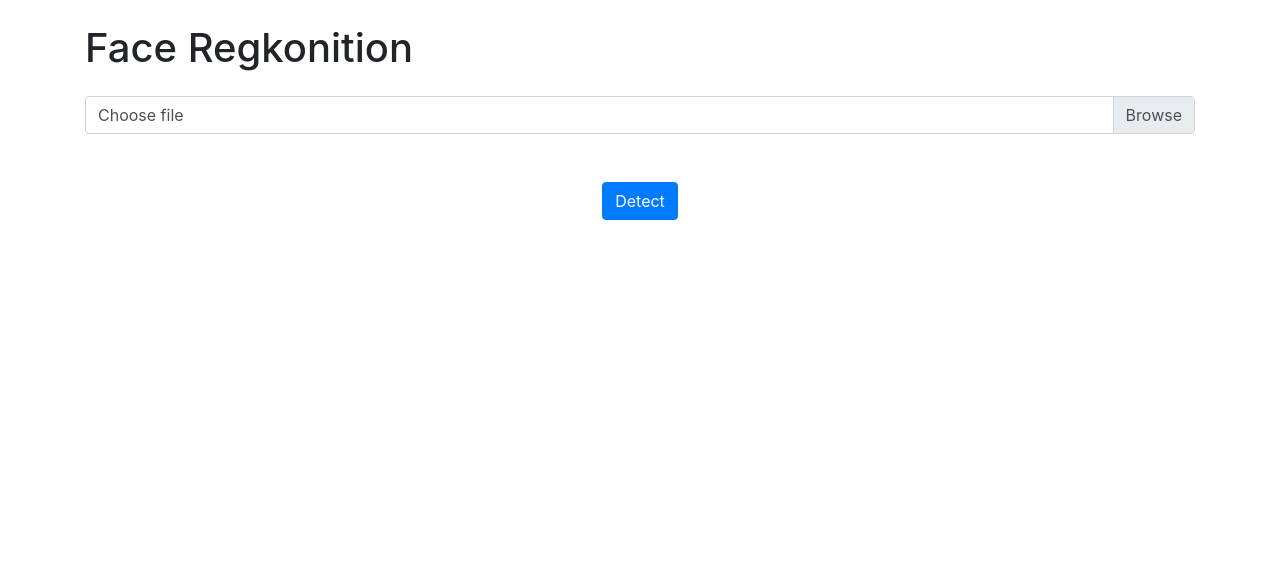
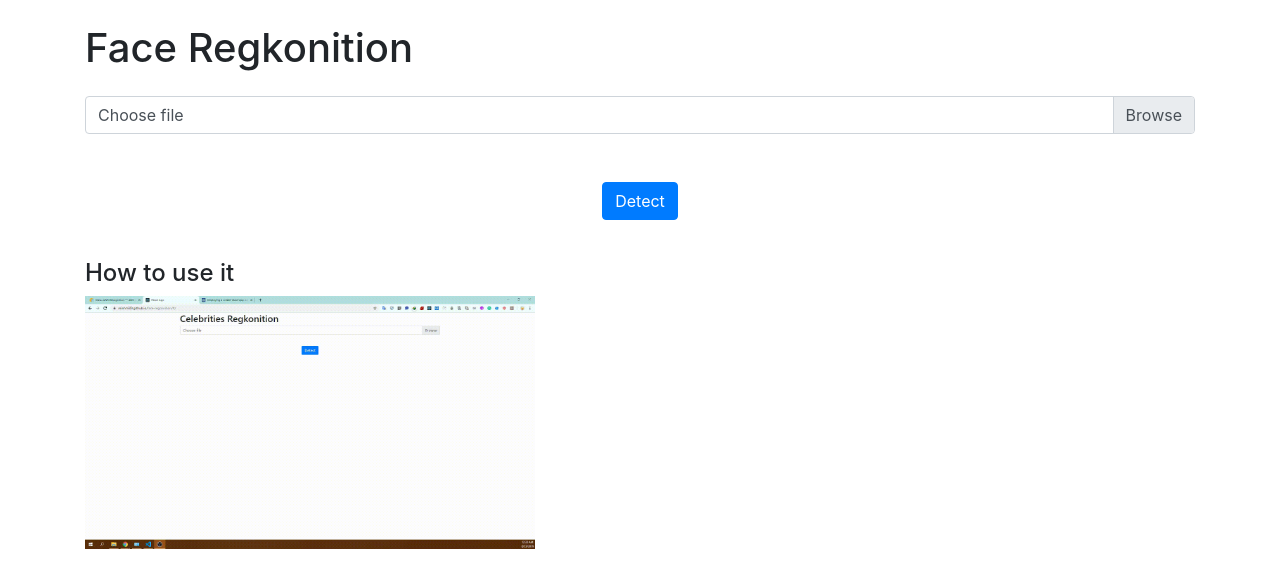
Before and after one commit to minh1609/face-regconition, a React (Create React App) app: page / in a window 1280 px wide. Shown: the top 588 px of the page. Built offline with nearby package versions, Linux system fonts and the light colour scheme.

Commit message:
update instruction

```diff
--- a/src/ImageDetect.js
+++ b/src/ImageDetect.js
@@ -9,6 +9,7 @@ const ImageDetect = () => {
 
     const handleChange = e => {
         setImage(e.target.files[0]);
+        console.log("Image Info", e.target.files[0]);
     };
 
     useEffect(() => {
@@ -115,6 +116,8 @@ const ImageDetect = () => {
             </div>
             {renderSuccessResult()}
             {renderFailResult()}
+            <h4 style={{ marginTop: "15px" }}>How to use it</h4>
+            <img src={require("./face-reg.gif")} alt="demo" width={450} />
         </div>
     );
 };
```
Also changed, not shown: src/face-reg.gif (renamed from face-reg.gif), 1 other file (tests, documents, lock files or other folders).
